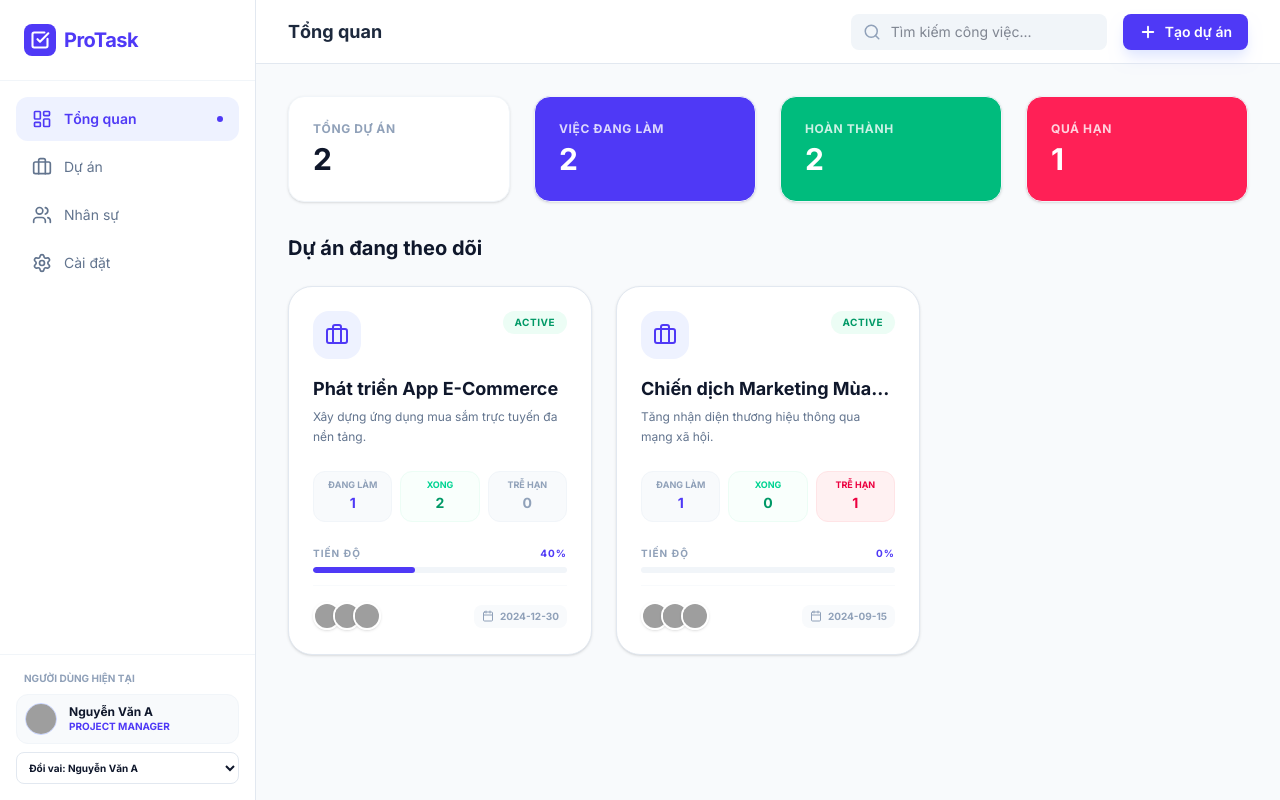
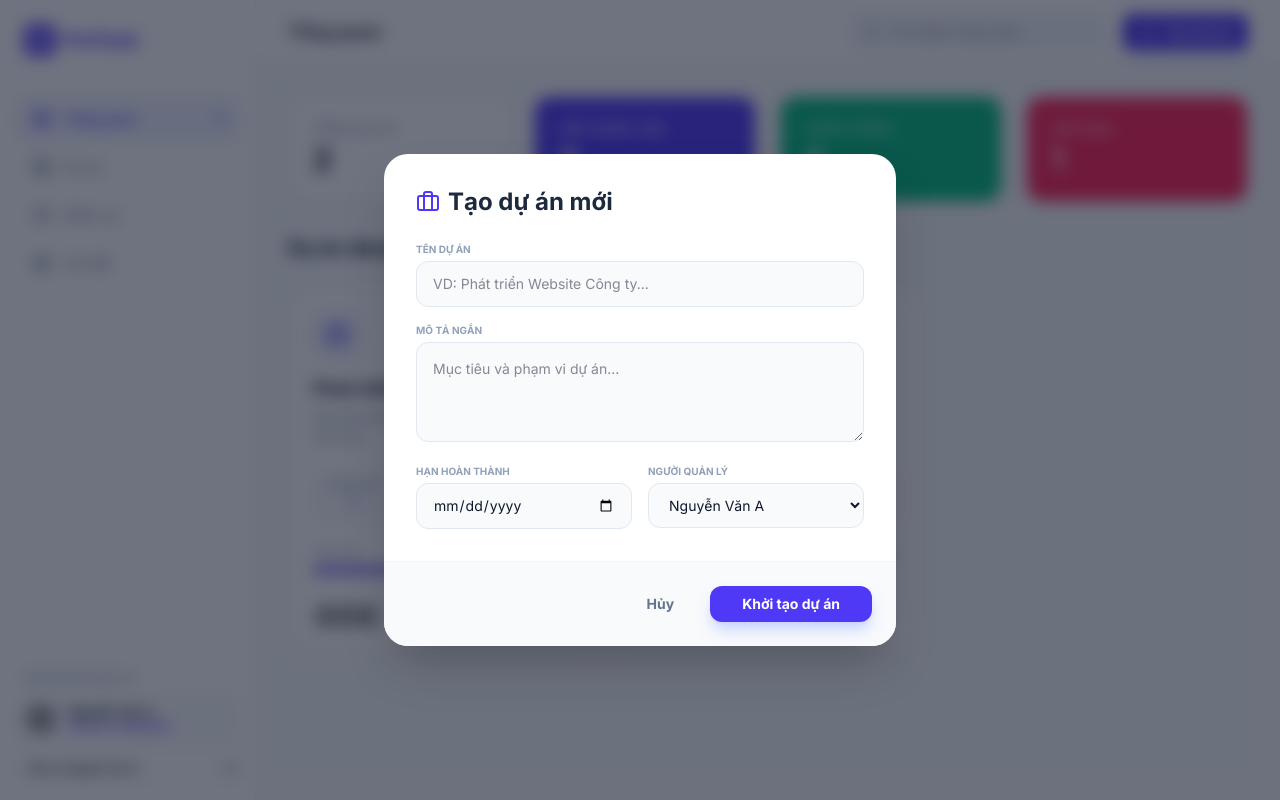
Before and after one commit to htkimoanh0411-droid/H-Th-Kim-Oanh, a React (Vite) app: page / in a window 1280 px wide. Both pictures are taken after a click on the button "Tạo dự án". Built offline with nearby package versions, Linux system fonts and the light colour scheme; grey boxes are pictures that could not be loaded.

Commit message:
feat: Add project creation functionality
Implements the ability to create new projects via a modal, including input fields for name, description, and deadline. Also adds state management for the new project details and a handler to add the new project to the existing list.

```diff
--- a/src/App.tsx
+++ b/src/App.tsx
@@ -35,12 +35,40 @@ export default function App() {
   const [selectedProjectId, setSelectedProjectId] = useState<string | null>(null);
   const [activeTab, setActiveTab] = useState<'dashboard' | 'projects'>('dashboard');
   const [viewingTask, setViewingTask] = useState<Task | null>(null);
+  const [showCreateProject, setShowCreateProject] = useState(false);
 
-  // States for updating task results in modal
+  // Create Project Form State
+  const [newProject, setNewProject] = useState({
+    name: '',
+    description: '',
+    deadline: '',
+    manager: currentUser.id
+  });
+
+  // State for updating task results in modal
   const [editResult, setEditResult] = useState('');
   const [editImage, setEditImage] = useState('');
 
   const selectedProject = projects.find(p => p.id === selectedProjectId);
+
+  const handleCreateProject = () => {
+    if (!newProject.name || !newProject.deadline) {
+      alert('Vui lòng nhập tên dự án và deadline');
+      return;
+    }
+    const project: Project = {
+      id: `p${Date.now()}`,
+      name: newProject.name,
+      description: newProject.description,
+      deadline: newProject.deadline,
+      manager: newProject.manager,
+      status: 'Active',
+      groups: []
+    };
+    setProjects([project, ...projects]);
+    setShowCreateProject(false);
+    setNewProject({ name: '', description: '', deadline: '', manager: currentUser.id });
+  };
 
   const handleUpdateResult = () => {
     if (!viewingTask || !selectedProjectId) return;
@@ -80,7 +108,83 @@ export default function App() {
 
   return (
     <div className="flex min-h-screen bg-[#F8FAFC]">
-      {/* Task Modal */}
+      {/* Create Project Modal */}
+      {showCreateProject && (
+        <div
+          className="fixed inset-0 bg-slate-900/60 backdrop-blur-sm z-50 flex items-center justify-center p-4"
+          onClick={() => setShowCreateProject(false)}
+        >
+          <div
+            className="bg-white w-full max-w-lg rounded-3xl overflow-hidden shadow-2xl"
+            onClick={e => e.stopPropagation()}
+          >
+            <div className="p-8">
+              <h2 className="text-2xl font-black text-slate-800 mb-6 flex items-center gap-2">
+                <Briefcase className="text-indigo-600" />
+                Tạo dự án mới
+              </h2>
+              <div className="space-y-4">
+                <div>
+                  <label className="text-[10px] font-bold text-slate-400 uppercase block mb-1">Tên dự án</label>
+                  <input
+                    type="text"
+                    value={newProject.name}
+                    onChange={e => setNewProject({...newProject, name: e.target.value})}
+                    placeholder="VD: Phát triển Website Công ty..."
+                    className="w-full bg-slate-50 border border-slate-200 rounded-xl px-4 py-3 text-sm focus:ring-2 focus:ring-indigo-500 outline-none"
+                  />
+                </div>
+                <div>
+                  <label className="text-[10px] font-bold text-slate-400 uppercase block mb-1">Mô tả ngắn</label>
+                  <textarea
+                    value={newProject.description}
+                    onChange={e => setNewProject({...newProject, description: e.target.value})}
+                    placeholder="Mục tiêu và phạm vi dự án..."
+                    className="w-full bg-slate-50 border border-slate-200 rounded-xl p-4 text-sm focus:ring-2 focus:ring-indigo-500 outline-none min-h-[100px]"
+                  />
+                </div>
+                <div className="grid grid-cols-2 gap-4">
+                  <div>
+                    <label className="text-[10px] font-bold text-slate-400 uppercase block mb-1">Hạn hoàn thành</label>
+                    <input
+                      type="date"
+                      value={newProject.deadline}
+                      onChange={e => setNewProject({...newProject, deadline: e.target.value})}
+                      className="w-full bg-slate-50 border border-slate-200 rounded-xl px-4 py-3 text-sm focus:ring-2 focus:ring-indigo-500 outline-none"
+                    />
+                  </div>
+                  <div>
+                    <label className="text-[10px] font-bold text-slate-400 uppercase block mb-1">Người quản lý</label>
+                    <select
+                      value={newProject.manager}
+                      onChange={e => setNewProject({...newProject, manager: e.target.value})}
+                      className="w-full bg-slate-50 border border-slate-200 rounded-xl px-4 py-3 text-sm focus:ring-2 focus:ring-indigo-500 outline-none"
+                    >
+                      {mockUsers.map(u => (
+                        <option key={u.id} value={u.id}>{u.name}</option>
+                      ))}
+                    </select>
+                  </div>
+                </div>
+              </div>
+            </div>
+            <div className="p-6 bg-slate-50 border-t border-slate-100 flex justify-end gap-3">
+              <button
+                onClick={() => setShowCreateProject(false)}
+                className="px-6 py-2 text-sm font-bold text-slate-500 hover:text-slate-800"
+              >
+                Hủy
+              </button>
+              <button
+                onClick={handleCreateProject}
+                className="px-8 py-2 bg-indigo-600 text-white rounded-xl text-sm font-bold shadow-lg shadow-indigo-200 hover:bg-indigo-700 transition-all"
+              >
+                Khởi tạo dự án
+              </button>
+            </div>
+          </div>
+        </div>
+      )}
         {viewingTask && (
           <div
             className="fixed inset-0 bg-slate-900/60 backdrop-blur-sm z-50 flex items-center justify-center p-4"
@@ -282,7 +386,17 @@ export default function App() {
             </div>
 
             {(activeTab === 'dashboard' || (selectedProject && isManager)) && (
-              <button className="bg-indigo-600 hover:bg-indigo-700 text-white px-4 py-2 rounded-lg text-sm font-semibold flex items-center gap-2 transition-all shadow-lg shadow-indigo-100">
+              <button
+                onClick={() => {
+                  if (selectedProject) {
+                    // Logic for adding task/group would go here
+                    alert('Chức năng thêm đầu mục công việc đang được cập nhật!');
+                  } else {
+                    setShowCreateProject(true);
+                  }
+                }}
+                className="bg-indigo-600 hover:bg-indigo-700 text-white px-4 py-2 rounded-lg text-sm font-semibold flex items-center gap-2 transition-all shadow-lg shadow-indigo-100"
+              >
                 <Plus size={18} strokeWidth={2.5} />
                 {selectedProject ? 'Thêm công việc' : 'Tạo dự án'}
               </button>
```
